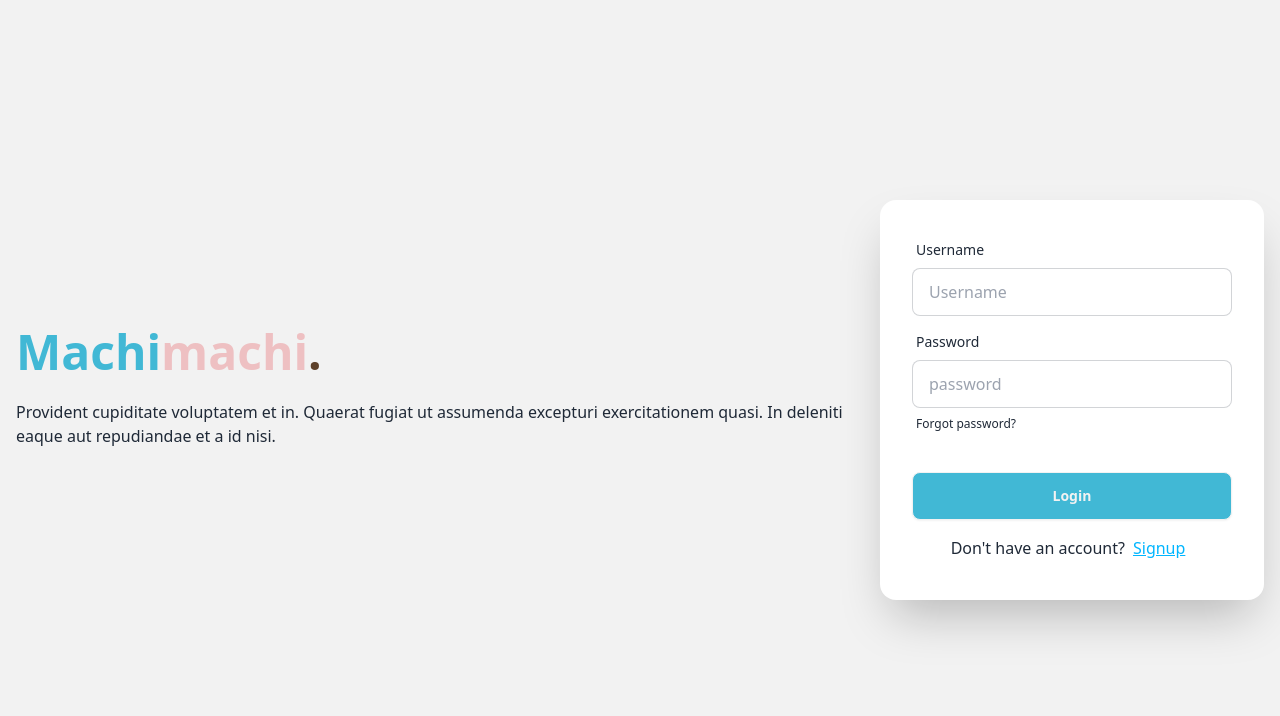
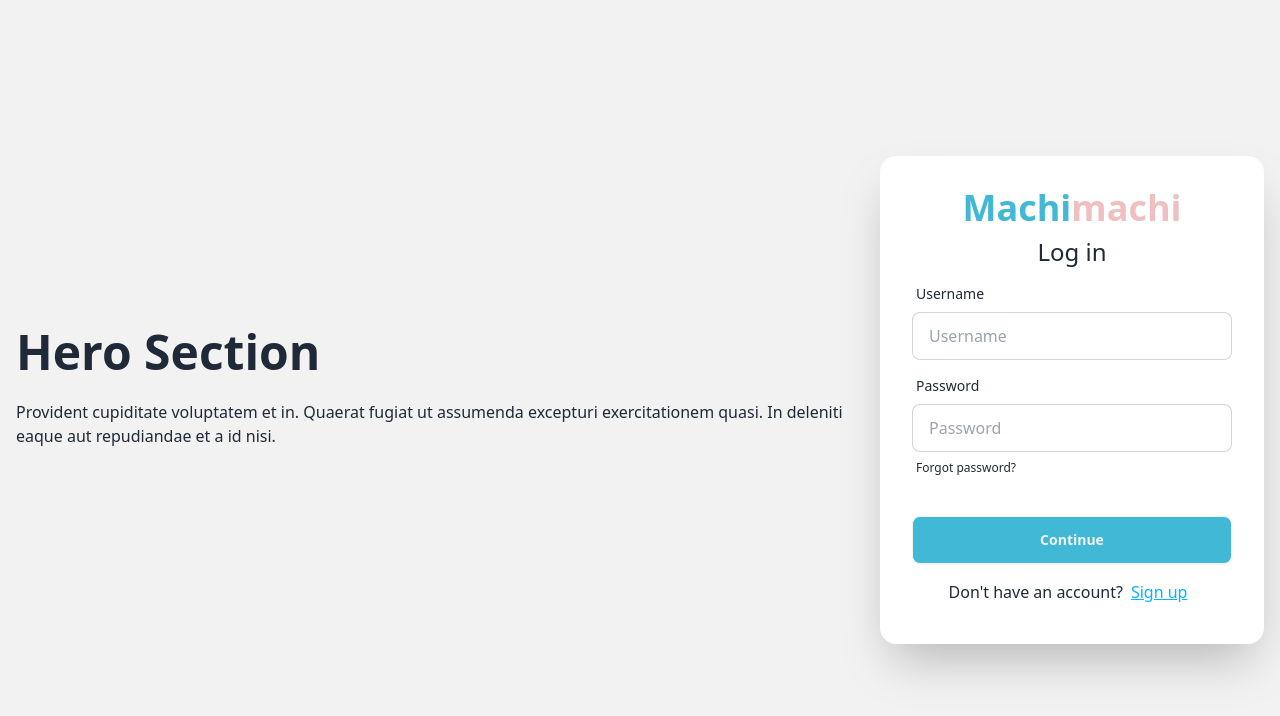
Before and after one commit to Bryan199413/AMA--Capstone-Project, a React (Vite) app in the folder client/: page /login in a window 1280 px wide. Shown: the top 716 px of the page. Built offline with nearby package versions, Linux system fonts and the light colour scheme.

Commit message:
Added UI enhancements to login and register pages

```diff
--- a/client/src/App.jsx
+++ b/client/src/App.jsx
@@ -13,7 +13,7 @@ function App() {
         <Routes>
           <Route path='/' element={authUser ? <Home /> : <Navigate to={"/login"} />} />
           <Route path='/login' element={authUser ? <Navigate to='/' /> : <Login />} />
-          <Route path='/signup' element={authUser ? <Navigate to='/' /> : <Signup />} />
+          <Route path='/signup' element={authUser ?  <Navigate to='/' /> : <Signup />} />
           <Route path="*" element={<PageNotFound/>} />
         </Routes>
         <Toaster/>
--- a/client/src/Components/HumbergerButton.jsx
+++ b/client/src/Components/HumbergerButton.jsx
@@ -3,7 +3,7 @@ import SideNav from './SideNav'
 
 function HumbergerButton() {
   return (
-    <label className="btn btn-box swap swap-rotate">
+    <label className="btn btn-box swap swap-rotate" >
       {/* hamburger icon */}
       <svg className="swap-off fill-current" xmlns="http://www.w3.org/2000/svg" width="32" height="32" viewBox="0 0 512 512"><path d="M64,384H448V341.33H64Zm0-106.67H448V234.67H64ZM64,128v42.67H448V128Z"/></svg>
 
--- a/client/src/hooks/useLogin.js
+++ b/client/src/hooks/useLogin.js
@@ -16,7 +16,6 @@ const useLogin = () => {
 				headers: { "Content-Type": "application/json" },
 				body: JSON.stringify({ username, password }),
 			});
-
 			const data = await res.json();
 			if (data.error) {
 				throw new Error(data.error);
--- a/client/src/pages/Login.jsx
+++ b/client/src/pages/Login.jsx
@@ -15,28 +15,32 @@ const Login = () => {
   return (
    <div>
       <div className="hero min-h-screen bg-base-200">
-        <div className="hero-content h-screen flex-col lg:flex-row">
+        <div className="hero-content flex-col lg:flex-row">
          <div className="text-center lg:text-left">
-            <h1 className="text-5xl font-bold"><span className='text-[#41B8D5]'>Machi</span><span className='text-[#EEC0C2]'>machi</span><span className='text-[#5D4029]'>.</span></h1>
+            <h1 className="text-5xl font-bold">Hero Section</h1>
             <p className="py-6">Provident cupiditate voluptatem et in. Quaerat fugiat ut assumenda excepturi exercitationem quasi. In deleniti eaque aut repudiandae et a id nisi.</p>
          </div>
          <div className="card shrink-0 w-full max-w-sm shadow-2xl bg-base-100">
-           <form className="card-body" onSubmit={handleSubmit}>
+          <div className='flex flex-col items-center px-[32px] pt-[32px]'>
+            <h1 className="text-4xl font-black"><span className='text-[#41B8D5]'>Machi</span><span className='text-[#EEC0C2]'>machi</span></h1>
+            <h1 className='text-2xl mt-2'>Log in</h1>
+          </div>
+           <form className="card-body pt-2" onSubmit={handleSubmit}>
              <div className="form-control">
-                <label className="label">
+                <label htmlFor='username' className="label">
                   <span className="label-text">Username</span>
                 </label>
-                <input type="text" placeholder="Username" className="input input-bordered"
+                <input id="username" type="text" placeholder="Username" className="input input-bordered"
                   value={username}
                   onChange={(e) => {setUsername(e.target.value)}}
                 />
              </div>
               <div className="form-control">
                 <div className="form-control">
-                  <label className="label">
+                  <label htmlFor='password' className="label">
                     <span className="label-text">Password</span>
                   </label>
-                  <input type="password" placeholder="password" className="input input-bordered"
+                  <input id="password" type="password" placeholder="Password" className="input input-bordered"
                    value={password}
                    onChange={(e) => {setPassword(e.target.value)}}
                   />
@@ -47,12 +51,12 @@ const Login = () => {
               </div>
               <div className="form-control mt-6">
                 <button className="text-base-200 btn bg-[#41B8D5] hover:bg-[#58d7f7]" disabled={loading}>
-                  {loading ? <span className="loading loading-spinner]"></span> : "Login"}
+                  {loading ? <span className="loading loading-spinner]"></span> : "Continue"}
                 </button>
               </div>
               <label className="label">
                 <p className='text-center '>Don't have an account?
-                   <Link to={'/signup'} className='link link-info px-2'>Signup</Link>
+                   <Link to={'/signup'} className='link link-info px-2'>Sign up</Link>
                 </p>
               </label>
             </form>
--- a/client/src/pages/Signup.jsx
+++ b/client/src/pages/Signup.jsx
@@ -23,11 +23,15 @@ function Signup() {
       <div className="hero min-h-screen bg-base-200">
         <div className="hero-content w-full">
           <div className="card shrink-0 w-full max-w-sm shadow-2xl bg-base-100">
-            <form className="card-body" onSubmit={handleSubmit}>
+            <div className='flex flex-col items-center px-[32px] pt-[32px]'>
+              <h1 className="text-4xl font-black"><span className='text-[#41B8D5]'>Machi</span><span className='text-[#EEC0C2]'>machi</span></h1>
+              <h1 className='text-2xl mt-2'>Sign up</h1>
+            </div>
+            <form className="card-body mt-2" onSubmit={handleSubmit}>
               <div className="form-control">
                 <label className="input input-bordered flex items-center gap-2">
                   <svg xmlns="http://www.w3.org/2000/svg" viewBox="0 0 16 16" fill="currentColor" className="w-4 h-4 opacity-70"><path d="M8 8a3 3 0 1 0 0-6 3 3 0 0 0 0 6ZM12.735 14c.618 0 1.093-.561.872-1.139a6.002 6.002 0 0 0-11.215 0c-.22.578.254 1.139.872 1.139h9.47Z" /></svg>
-                  <input type="text" className="grow" placeholder="Username"
+                  <input type="text" className="grow" placeholder="Create Username"
                     value={inputs.username}
                     onChange={(e) => setInputs({...inputs, username: e.target.value})}
                   />
@@ -36,7 +40,7 @@ function Signup() {
               <div className="form-control">
                 <label className="input input-bordered flex items-center gap-2">
                   <svg xmlns="http://www.w3.org/2000/svg" viewBox="0 0 16 16" fill="currentColor" className="w-4 h-4 opacity-70"><path fillRule="evenodd" d="M14 6a4 4 0 0 1-4.899 3.899l-1.955 1.955a.5.5 0 0 1-.353.146H5v1.5a.5.5 0 0 1-.5.5h-2a.5.5 0 0 1-.5-.5v-2.293a.5.5 0 0 1 .146-.353l3.955-3.955A4 4 0 1 1 14 6Zm-4-2a.75.75 0 0 0 0 1.5.5.5 0 0 1 .5.5.75.75 0 0 0 1.5 0 2 2 0 0 0-2-2Z" clipRule="evenodd" /></svg>
-                  <input type="password" className="grow" placeholder='Password'
+                  <input type="password" className="grow" placeholder='Create Password'
                     value={inputs.password}
                     onChange={(e) => setInputs({...inputs, password: e.target.value})}
                   />
@@ -61,12 +65,12 @@ function Signup() {
                       </div>
                       <div className="form-control mt-6">
                         <button className="text-base-200 btn bg-[#41B8D5] hover:bg-[#58d7f7]" disabled={loading}>
-                          {loading ? <span className="loading loading-spinner]"></span> : 'Signup'}
+                          {loading ? <span className="loading loading-spinner]"></span> : 'Continue'}
                         </button>
                       </div>
                       <label className="label">
                           <p className='text-center '>Already have an account?
-                              <Link to={'/login'} className='link link-info px-2'>Login</Link>
+                              <Link to={'/login'} className='link link-info px-2'>Log in</Link>
                           </p>
                       </label>
           </form>
```
